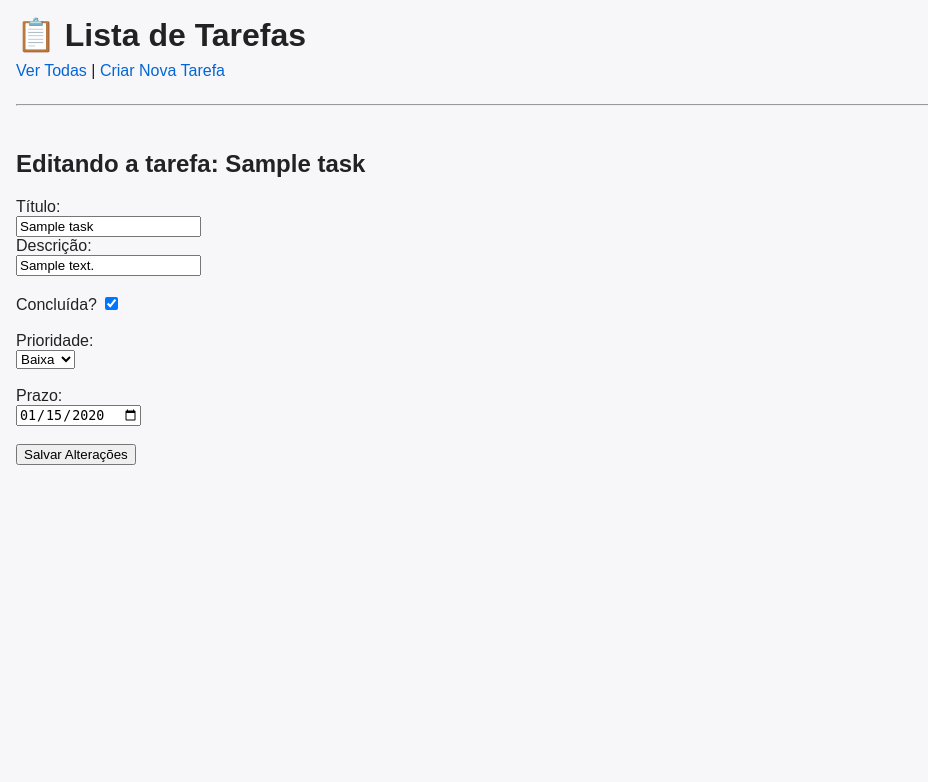
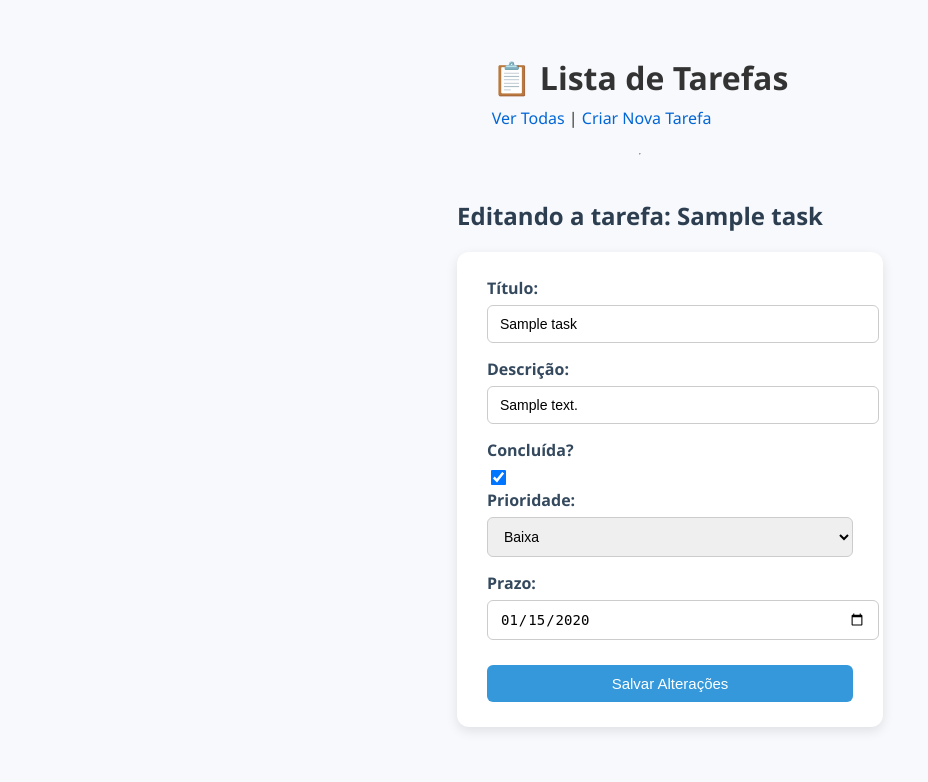
Before and after one commit to SophieKumagai/projetoDupla, a Node server app: page /tasks/edit/1 in a window 1280 px wide. Shown: the top 782 px of the page, without its empty margins (0-928 px from the left). Run offline with Node 20, Linux system fonts and the light colour scheme; tables that the repository leaves empty hold one stand-in row (values such as "Sample post"); some libraries are stand-ins or nearby versions.

Commit message:
css form

```diff
--- a/views/edit.handlebars
+++ b/views/edit.handlebars
@@ -1,26 +1,131 @@
+<!DOCTYPE html>
+<html lang="pt-BR">
+<head>
+<meta charset="UTF-8" />
+<meta name="viewport" content="width=device-width, initial-scale=1.0" />
+<title>Editar Tarefa</title>
+
+<style>
+    body {
+        font-family: "Segoe UI", Roboto, sans-serif;
+        background-color: #f7f9fc;
+        display: flex;
+        flex-direction: column;
+        align-items: center;
+        padding: 40px;
+        color: #333;
+    }
+
+    h2 {
+        color: #2c3e50;
+        margin-bottom: 20px;
+    }
+
+    form {
+        background: white;
+        padding: 25px 30px;
+        border-radius: 12px;
+        box-shadow: 0 4px 12px rgba(0, 0, 0, 0.1);
+        max-width: 400px;
+        width: 100%;
+    }
+
+    label {
+        display: block;
+        font-weight: 600;
+        margin-bottom: 6px;
+        color: #34495e;
+    }
+
+    input[type="text"],
+    input[type="date"],
+    select {
+        width: 100%;
+        padding: 10px 12px;
+        margin-bottom: 15px;
+        border: 1px solid #ccc;
+        border-radius: 6px;
+        font-size: 14px;
+        transition: border-color 0.3s ease, box-shadow 0.3s ease;
+    }
+
+    input[type="text"]:focus,
+    input[type="date"]:focus,
+    select:focus {
+        border-color: #3498db;
+        box-shadow: 0 0 0 3px rgba(52, 152, 219, 0.15);
+        outline: none;
+    }
+
+    /* Checkbox */
+    input[type="checkbox"] {
+        transform: scale(1.2);
+        margin-left: 5px;
+        cursor: pointer;
+    }
+
+    button {
+        background-color: #3498db;
+        color: white;
+        border: none;
+        padding: 10px 16px;
+        font-size: 15px;
+        border-radius: 6px;
+        cursor: pointer;
+        transition: background-color 0.3s ease, transform 0.1s ease;
+        width: 100%;
+        margin-top: 10px;
+    }
+
+    button:hover {
+        background-color: #2980b9;
+    }
+
+    button:active {
+        transform: scale(0.97);
+    }
+
+    @media (max-width: 480px) {
+        form {
+            padding: 20px;
+        }
+    }
+</style>
+
+</head>
+<body>
+
 <h2>Editando a tarefa: {{task.title}}</h2>
+
 <form action="/tasks/edit" method="post">
     <input type="hidden" name="id" value="{{task.id}}" />
-    <label>Título:</label><br>
-    <input type="text" name="title" value="{{task.title}}" required/><br>
-    <label>Descrição:</label><br>
-    <input type="text" name="description" value="{{task.description}}" /><br><br>
+
+    <label>Título:</label>
+    <input type="text" name="title" value="{{task.title}}" required />
+
+    <label>Descrição:</label>
+    <input type="text" name="description" value="{{task.description}}" />
+
     <label for="done">Concluída?</label>
     <input type="checkbox" id="done" name="done" {{#if task.done}}checked{{/if}}/>
-    <br><br>
-    <label>Prioridade:</label><br>
+
+    <label>Prioridade:</label>
     <select name="priority" required>
         <option value="Baixa" {{#if (eq task.priority "Baixa")}}selected{{/if}}>Baixa</option>
         <option value="Média" {{#if (eq task.priority "Média")}}selected{{/if}}>Média</option>
         <option value="Alta" {{#if (eq task.priority "Alta")}}selected{{/if}}>Alta</option>
     </select>
-    <br><br>
-    <label>Prazo:</label><br>
+
+    <label>Prazo:</label>
     <input type="date" id="dueDate" name="dueDate" value="{{task.dueDate}}" />
-    <script>
-    const today = new Date().toISOString().split('T')[0];
-    document.getElementById("dueDate").setAttribute("min", today);
-    </script>
-    <br><br>
+
     <button type="submit">Salvar Alterações</button>
 </form>
+
+<script>
+const today = new Date().toISOString().split('T')[0];
+document.getElementById("dueDate").setAttribute("min", today);
+</script>
+
+</body>
+</html>
```
Also changed, not shown: views/create.handlebars (+106 -12 lines).
